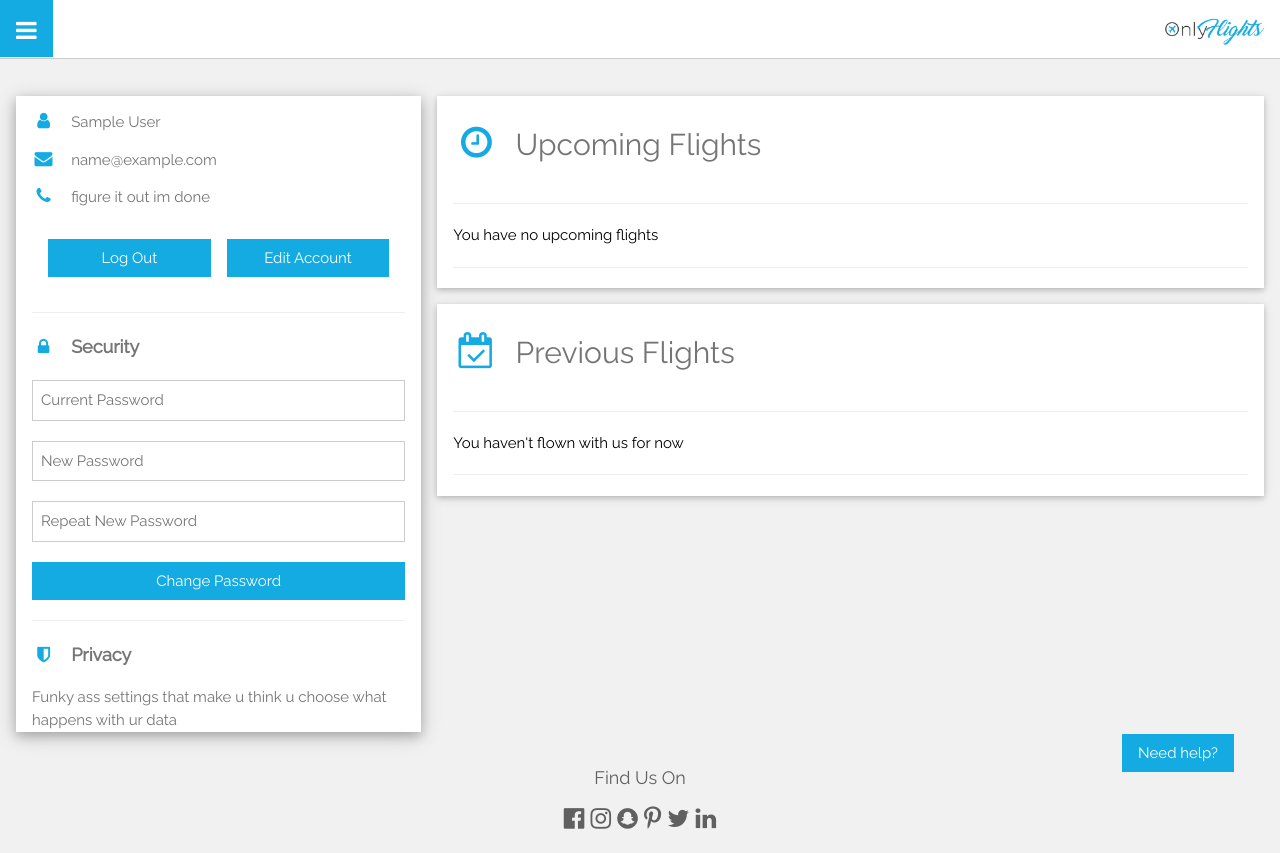
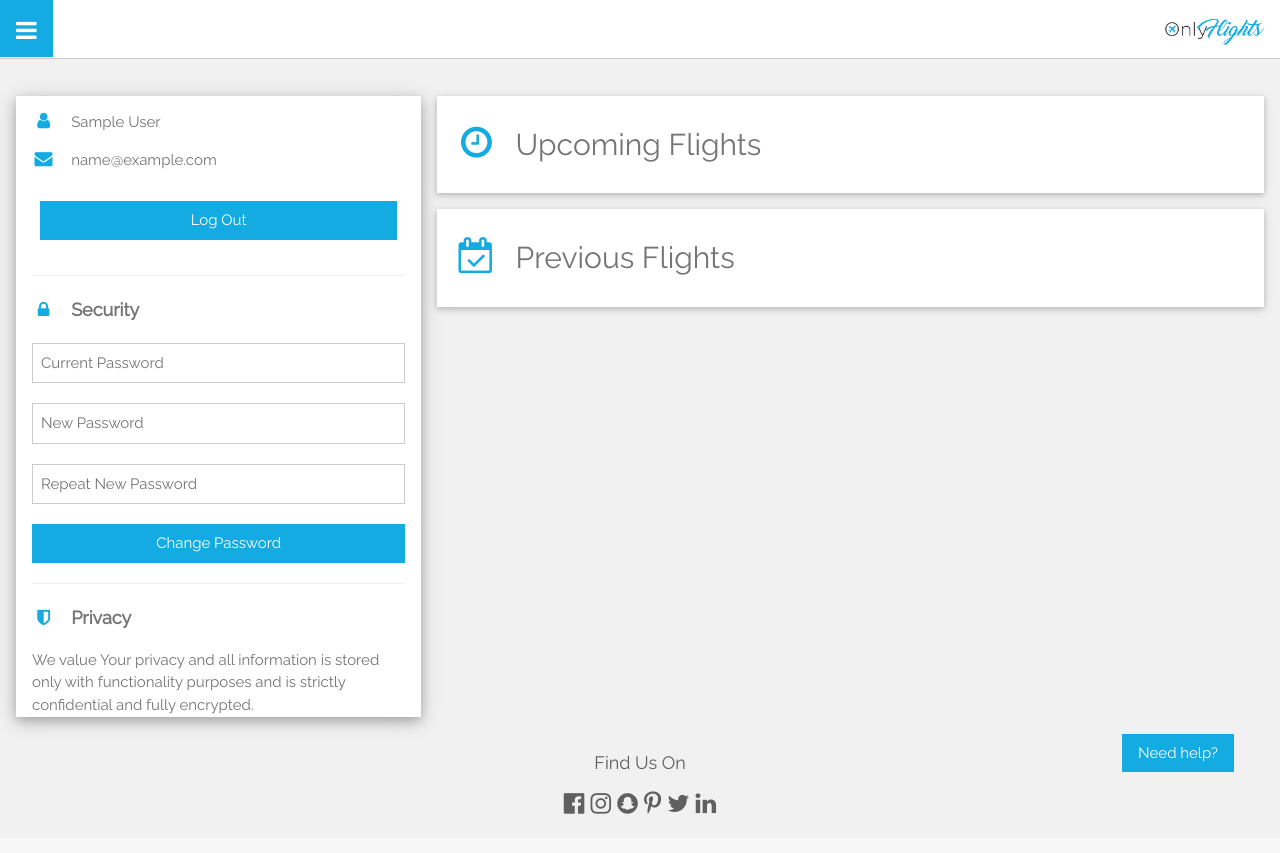
Before and after one commit to kaloyan-andreev/Amazon-Web-Services-automated-environment, a Flask app: page /profile in a window 1280 px wide. After the commit the page ends 814 px from the top, so only its background shows below. Run offline with Flask 2, Linux system fonts and the light colour scheme; the visitor is signed in with stand-in values (Sample User, id 1); data comes from the database, SQL or seed files in the repository; data that the repository does not hold is empty.

Commit message:
Final deliverables

```diff
--- a/Website - Flask App/main.py
+++ b/Website - Flask App/main.py
@@ -5,4 +5,4 @@ app = create_app()
 
 if __name__ == "__main__":
     # Run app with debugger and on every ip address
-    app.run(debug=True, host='0.0.0.0')
+    app.run(debug=True, host='0.0.0.0', port=80)
--- a/Website - Flask App/requirements.txt
+++ b/Website - Flask App/requirements.txt
@@ -4,3 +4,4 @@ flask-login
 requests
 sqlalchemy
 mysqlclient
+jsonify
--- a/Website - Flask App/website/templates/profile.html
+++ b/Website - Flask App/website/templates/profile.html
@@ -60,15 +60,15 @@ body,h1,h2,h3,h4,h5,h6 {font-family: "Raleway", Arial, Helvetica, sans-serif}
         <div class="w3-container">
           <p><i class="fa fa-user fa-fw w3-margin-right w3-large w3-text-teal"></i>{{ user.name }}</p>
           <p><i class="fa fa-envelope fa-fw w3-margin-right w3-large w3-text-teal"></i>{{ user.email }}</p>
-          <p><i class="fa fa-phone fa-fw w3-margin-right w3-large w3-text-teal"></i>figure it out im done</p>
+{#          <p><i class="fa fa-phone fa-fw w3-margin-right w3-large w3-text-teal"></i>figure it out im done</p>#}
           <div id="Flight" class="w3-container w3-white">
             <div class="w3-row-padding" style="margin:0 -16px;">
-              <div class="w3-half">
+              <div>
                 <p><a href="/logout"><button class="my-button w3-red" style="width: 100%">Log Out</button></a></p>
               </div>
-              <div class="w3-half">
-                <p><button class="my-button w3-red" style="width: 100%">Edit Account</button></p>
-              </div>
+{#              <div class="w3-half">#}
+{#                <p><button class="my-button w3-red" style="width: 100%">Edit Account</button></p>#}
+{#              </div>#}
             </div>
           </div>
 
@@ -77,15 +77,15 @@ body,h1,h2,h3,h4,h5,h6 {font-family: "Raleway", Arial, Helvetica, sans-serif}
 
           <p class="w3-large"><b><i class="fa fa-lock fa-fw w3-margin-right w3-text-teal"></i>Security</b></p>
             <form method="POST">
-              <input class="w3-input w3-border" type="text" placeholder="Current Password" style="margin-top: 20px; margin-bottom: 20px;">
-              <input class="w3-input w3-border" type="text" placeholder="New Password" style="margin-top: 20px; margin-bottom: 20px;">
-              <input class="w3-input w3-border" type="text" placeholder="Repeat New Password" style="margin-top: 20px; margin-bottom: 20px;">
-              <button class="my-button w3-red" type="submit" style="width: 100%">Change Password</button>
+              <input class="w3-input w3-border" type="password" placeholder="Current Password" style="margin-top: 20px; margin-bottom: 20px;" id="currPass">
+              <input class="w3-input w3-border" type="password" placeholder="New Password" style="margin-top: 20px; margin-bottom: 20px;" id="newPass">
+              <input class="w3-input w3-border" type="password" placeholder="Repeat New Password" style="margin-top: 20px; margin-bottom: 20px;" id="secPass">
+              <button class="my-button w3-red" type="submit" onclick="changePass()" style="width: 100%">Change Password</button>
             </form>
           <hr>
 
           <p class="w3-large w3-text-theme"><b><i class="fa fa-shield fa-fw w3-margin-right w3-text-teal"></i>Privacy</b></p>
-          Funky ass settings that make u think u choose what happens with ur data
+          We value Your privacy and all information is stored only with functionality purposes and is strictly confidential and fully encrypted.
 <!--          <p>English</p>-->
 <!--          <div class="w3-light-grey w3-round-xlarge">-->
 <!--            <div class="w3-round-xlarge w3-teal" style="height:24px;width:100%"></div>-->
@@ -131,7 +131,7 @@ body,h1,h2,h3,h4,h5,h6 {font-family: "Raleway", Arial, Helvetica, sans-serif}
 
       <div class="w3-container w3-card w3-white w3-margin-bottom">
         <h2 class="w3-text-grey w3-padding-16"><i class="fa fa-clock-o fa-fw w3-margin-right w3-xxlarge w3-text-teal"></i>Upcoming Flights</h2>
-          {% if tickets %}
+          {% if tickets == None %}
               <hr>
               <p>You have no upcoming flights</p>
               <hr>
@@ -139,14 +139,21 @@ body,h1,h2,h3,h4,h5,h6 {font-family: "Raleway", Arial, Helvetica, sans-serif}
 
           {% for ticket in tickets %}
 
+              {% if ticket.flight.check_in >= today %}
+
               <div class="w3-container">
                   <h5 class="w3-opacity"><b>{{ ticket.flight.flight_orig.name }} ({{ ticket.flight.origin }}) <i class="fa fa-long-arrow-right fa-fw"></i>
                       {{ ticket.flight.flight_dest.name }} ({{ ticket.flight.destination }})</b></h5>
                   <h6 class="w3-text-teal"><i class="fa fa-calendar fa-fw w3-margin-right"></i>{{ ticket.flight.check_in }} -
                       {{ ticket.flight.take_off }}</h6>
                   <p>Plane: {{ ticket.flight.plane.producer }} {{ ticket.flight.plane.model }}; Duration: {{ ticket.flight.duration }}</p>
+                  <button type="button" class="close" onClick="deleteTicket({{ ticket.id }}, {{ user.id }})">
+                    <span aria-hidden="true">Cancel booking</span>
+                  </button>
                   <hr>
               </div>
+
+              {% endif %}
 
           {% endfor %}
 
@@ -175,7 +182,7 @@ body,h1,h2,h3,h4,h5,h6 {font-family: "Raleway", Arial, Helvetica, sans-serif}
 
       <div class="w3-container w3-card w3-white w3-margin-bottom">
         <h2 class="w3-text-grey w3-padding-16"><i class="fa fa-calendar-check-o fa-fw w3-margin-right w3-xxlarge w3-text-teal"></i>Previous Flights</h2>
-          {% if tickets %}
+          {% if tickets == None %}
               <hr>
               <p>You haven't flown with us for now</p>
               <hr>
@@ -183,7 +190,7 @@ body,h1,h2,h3,h4,h5,h6 {font-family: "Raleway", Arial, Helvetica, sans-serif}
 
           {% for ticket in tickets %}
 
-{#              {% if ticket.flight.check_in <  %}#}
+              {% if ticket.flight.check_in < today %}
 
               <div class="w3-container">
                   <h5 class="w3-opacity"><b>{{ ticket.flight.flight_orig.name }} ({{ ticket.flight.origin }}) <i class="fa fa-long-arrow-right fa-fw"></i>
@@ -193,6 +200,8 @@ body,h1,h2,h3,h4,h5,h6 {font-family: "Raleway", Arial, Helvetica, sans-serif}
                   <p>Plane: {{ ticket.flight.plane.producer }} {{ ticket.flight.plane.model }}; Duration: {{ ticket.flight.duration }}</p>
                   <hr>
               </div>
+
+              {% endif %}
 
           {% endfor %}
 
@@ -265,6 +274,29 @@ function closeChat() {
     }
   }
 }
+
+function deleteTicket(ticketID, userID) {
+  fetch("/delete-ticket", {
+    method: "POST",
+    body: JSON.stringify({ ticketID: ticketID, userID: userID }),
+  }).then((_res) => {
+    window.location.href = "/profile";
+  });
+}
+
+function changePass(){
+
+    currPass = document.getElementById("currPass").value;
+    newPass = document.getElementById("newPass").value;
+    secPass = document.getElementById("secPass").value;
+
+    fetch("/change-pass", {
+        method: "POST",
+        body: JSON.stringify({ currPass: currPass, newPass: newPass, secPass: secPass}),
+    }).then((_res) => {
+        window.location.href = "/profile";
+    });
+}
 </script>
 
 </body>
--- a/Website - Flask App/website/templates/signup.html
+++ b/Website - Flask App/website/templates/signup.html
@@ -75,7 +75,7 @@ body,h1,h2,h3,h4,h5,h6 {font-family: "Raleway", Arial, Helvetica, sans-serif}
                     <input class="w3-input w3-border" type="text" name="name" placeholder="Name" style="margin-top: 10px; margin-bottom: 20px;">
                     <input class="w3-input w3-border" type="email" name="email" placeholder="example@your.email" style="margin-top: 20px; margin-bottom: 20px;">
                     <input class="w3-input w3-border" type="password" name="password1" placeholder="Password" style="margin-top: 20px; margin-bottom: 20px;">
-                    <input class="w3-input w3-border" type="password" name="password2" placeholder="Confirm password" style="margin-top: 20px; margin-bottom: 20px;">
+                    <input class="w3-input w3-border" type="password" name="password2" placeholder="Confirm Password" style="margin-top: 20px; margin-bottom: 20px;">
                     <div id="signin-buttons" class="w3-container w3-white">
                         <div class="w3-row-padding" style="margin:0 -16px;">
                             <div class="w3-half" style="width: 100%">
--- a/Website - Flask App/website/views.py
+++ b/Website - Flask App/website/views.py
@@ -1,14 +1,22 @@
-from flask import Blueprint, render_template, request
+from flask import Blueprint, render_template, request, flash
 from flask_login import login_required, current_user
-from .models import Airports, Flights, Tickets
-from . import airport_names
+from .models import Airports, Flights, Tickets, Users
+from .valid import checkPassword
+from werkzeug.security import generate_password_hash, check_password_hash
+from sqlalchemy import update
+from . import airport_names, db
+from random import seed, randint
+import json
+import jsonify
+import datetime
 
 
 # Initialize views blueprint
 views = Blueprint('views', __name__)
+seed(10)
 
 
-# Define route and make it inaccessible to without login
+# Define / route with two accepted methods and make it inaccessible to without login
 @views.route('/', methods=['GET', 'POST'])
 @login_required
 # Initialize the home() methods
@@ -28,6 +36,8 @@ def home():
         # Get a list of flights from a specific airport
         flights = Flights.query.filter_by(origin=orig_name.iata_code)
 
+        print(flights)
+
         # Print values for testing
         print(orig_name.iata_code)
         print(orig)
@@ -35,23 +45,97 @@ def home():
         print(date1)
         print(date2)
 
-        # Load the home page with passed variables
-        return render_template("index.html",
-                               user=current_user,
-                               arr=airport_names,
-                               flights=flights)
+        # Load the home page with passed variables: user, list of airports and list of flights
+        return render_template("index.html", user=current_user, arr=airport_names, flights=flights)
 
     # Load the home page with passed variables: user and list of airports
     return render_template("index.html", user=current_user, arr=airport_names)
 
 
-# Define the /profile route inaccessible to without login
+# Define the /profile route with two accepted methods inaccessible to without login
 @views.route('/profile', methods=['GET', 'POST'])
 @login_required
 # Initialize the profile() method
 def profile():
     # Get all the tickets of the current user
-    tickets = Tickets.query.filter_by(id=current_user.id)
+    tickets = Tickets.query.filter_by(user_id=current_user.id)
+    print(datetime.date.today())
 
     # Load the profile page with passed variables: user and list of tickets
-    return render_template("profile.html", user=current_user, tickets=tickets)
+    return render_template("profile.html", user=current_user, tickets=tickets, today=datetime.date.today())
+
+
+# Define the /chnage-pass route with 1 accepted method inaccessible to without login
+@views.route('/change-pass', methods=['POST'])
+@login_required
+# initialize changePass() method
+def changePass():
+    # Get data from packet
+    data = json.loads(request.data)
+    currPass = data['currPass']
+    newPass = data['newPass']
+    secPass = data['secPass']
+
+    # Get current user
+    print(current_user.username)
+    user = Users.query.filter_by(id=current_user.id).first()
+    print(user.id)
+
+    if check_password_hash(user.password, currPass):
+        if checkPassword(newPass, secPass):
+            # user.name = newPass
+            # secPass = generate_password_hash(newPass)
+
+            print(Users.query.filter_by(id=current_user.id).first().password)
+
+            u = update(Users)
+            u = u.values({"password": generate_password_hash(newPass)})
+            u = u.where(Users.id == user.id)
+            db.session.execute(u)
+            db.session.commit()
+        else:
+            print("Password validation check error")
+    else:
+        print("Incorrect password")
+
+    print(Users.query.filter_by(id=current_user.id).first().password)
+    return
+
+
+@views.route('/add-flight', methods=['POST'])
+def add_flight():
+    flight = json.loads(request.data)
+    flightID = flight['flightID']
+    userID = flight['userID']
+    flight = Flights.query.get(flightID)
+    value = randint(0, 2147483647)
+    new_ticket = None
+    for i in range(10):
+
+        if Tickets.query.get(value) is None:
+            new_ticket = Tickets(id=value, flight_id=flight.id, user_id=userID, type=1, carry_on=0, check_in=0, sport_eq=0, status=1)
+        else:
+            value = randint(0, 2147483647)
+
+    if new_ticket is None:
+        print("There was a problem creating the ticket. Please try again")
+        return jsonify({})
+
+    db.session.add(new_ticket)
+    db.session.commit()
+    flash('Ticket added!', category='success')
+
+    return jsonify({})
+
+
+@views.route('/delete-ticket', methods=['POST'])
+def delete_ticket():
+    ticket = json.loads(request.data)
+    ticketID = ticket['ticketID']
+    ticket = Tickets.query.get(ticketID)
+    if ticket:
+        if ticket.user_id == current_user.id:
+            db.session.delete(ticket)
+            db.session.commit()
+
+    return jsonify({})
```
Also changed, not shown: Website - Flask App/website/__init__.py (+5 -12 lines), Website - Flask App/website/auth.py (+4 -9 lines), Website - Flask App/website/models.py (+8 -22 lines), Website - Flask App/website/templates/index.html (+12 -1 lines), Website - Flask App/.gitlab-ci.yml.
